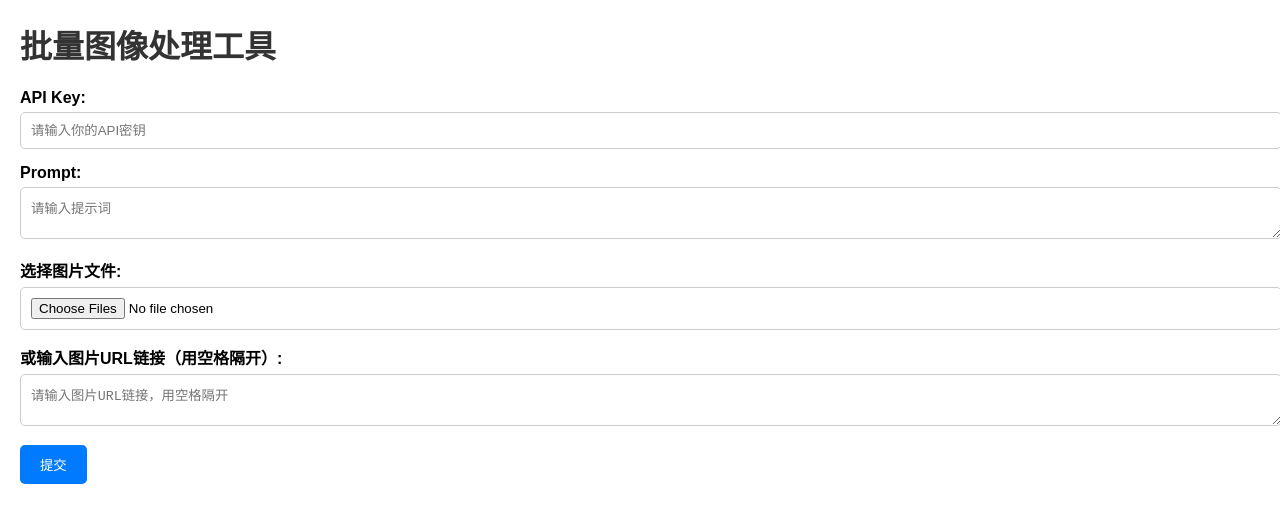
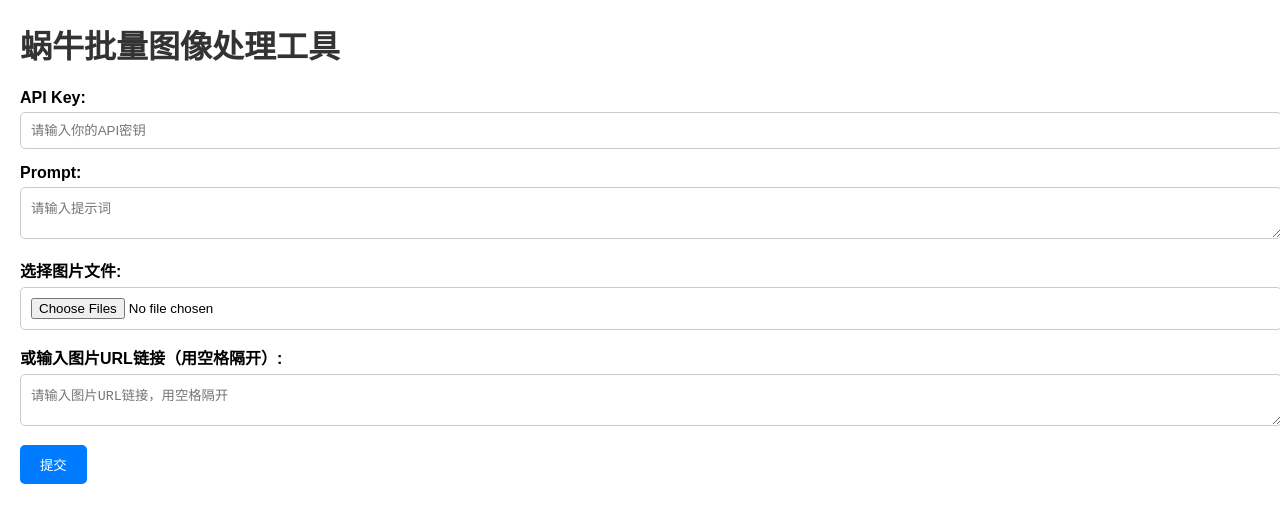
Before and after one commit to SnailyJerry/imageuploader2, a website: page my-bulkimage-app-2/public/index.html in a window 1280 px wide. Drawn offline with Linux system fonts and the light colour scheme.

Commit message:
Update index.html

```diff
--- a/my-bulkimage-app-2/public/index.html
+++ b/my-bulkimage-app-2/public/index.html
@@ -3,11 +3,11 @@
 <head>
     <meta charset="UTF-8">
     <meta name="viewport" content="width=device-width, initial-scale=1.0">
-    <title>图像批量处理工具</title>
+    <title>蜗牛图像批量处理工具</title>
     <link rel="stylesheet" href="style.css"> <!-- 引入样式表 -->
 </head>
 <body>
-    <h1>批量图像处理工具</h1>
+    <h1>蜗牛批量图像处理工具</h1>
 
     <div>
         <label for="apiKey">API Key:</label>
```
